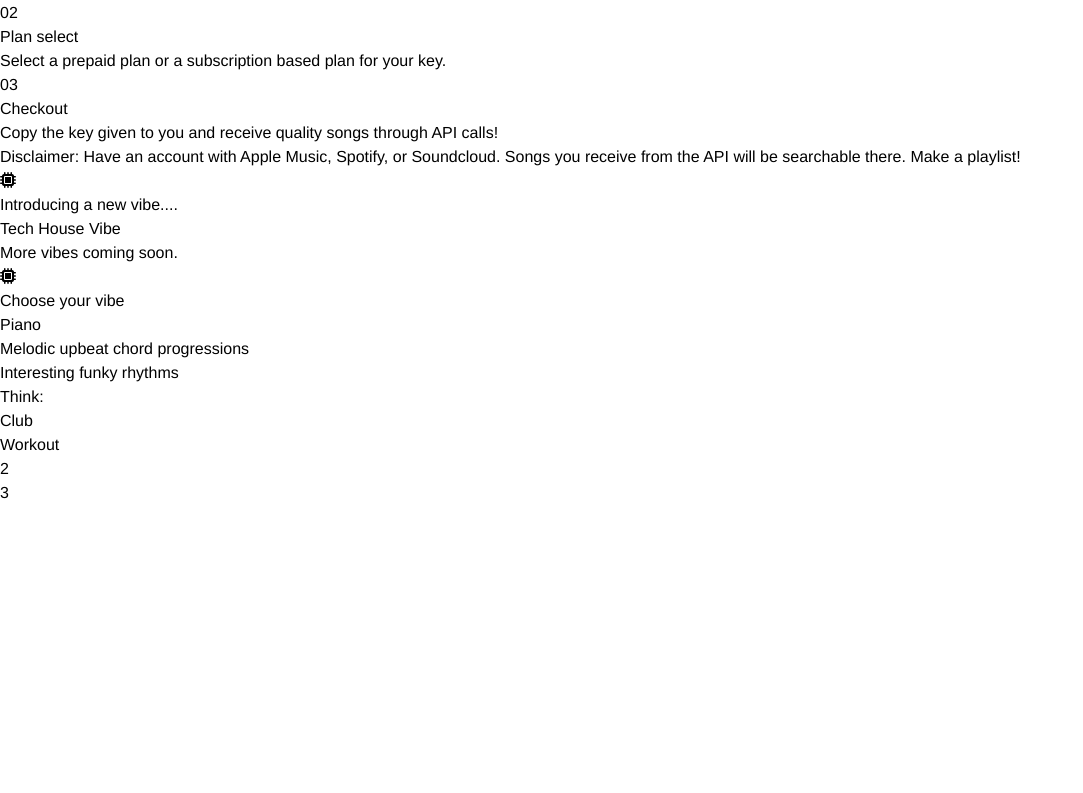
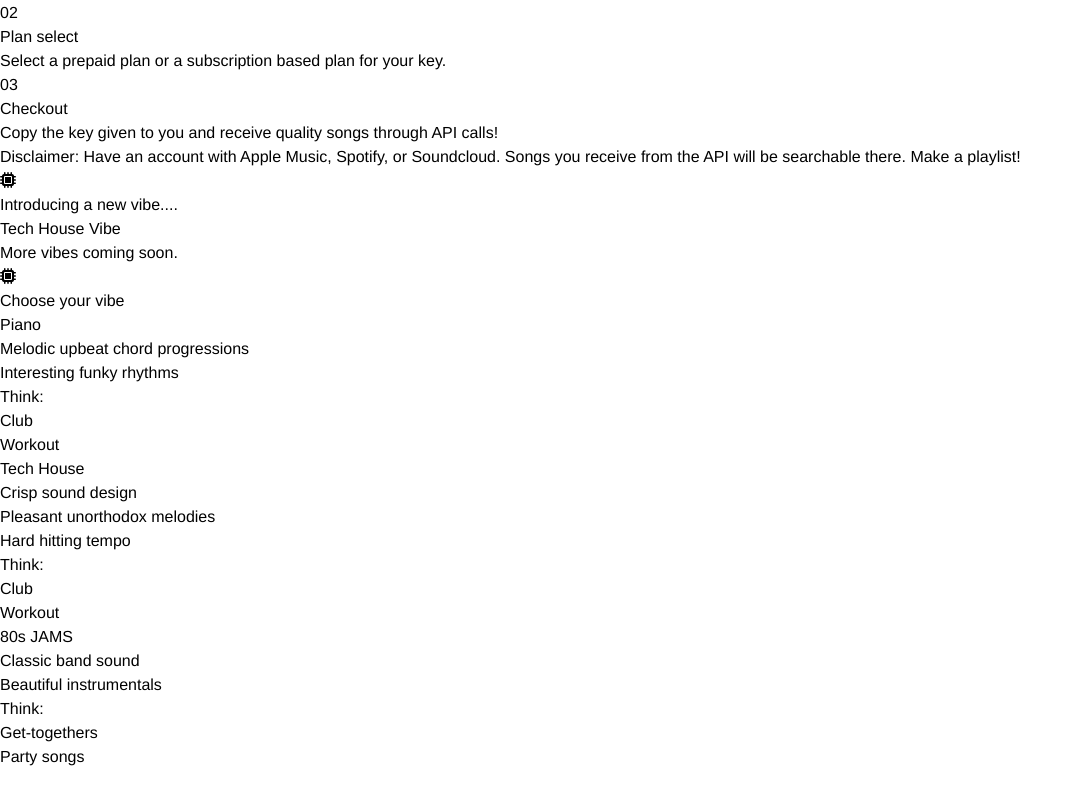
Before and after one commit to nickmcc90/Spotify-song-api, a React (Vite) app in the folder client/: page / in a window 1280 px wide. Shown: the part 878-1671 px from the top of the page, without its empty margins (0-1083 px from the left). Before the commit the page ends 1407 px from the top, so only its background shows below. Built offline with nearby package versions, Linux system fonts and the light colour scheme.

Commit message:
other two vibes have been added and configured per the template

```diff
--- a/client/src/components/vibesection.jsx
+++ b/client/src/components/vibesection.jsx
@@ -45,8 +45,11 @@ function VibeSection() {
         <div className='flex items-center my-5 mx-auto border overflow-auto flex-none w-[100%]
         h-[400px] flex-nowrap overflow-y-hidden overflow-x-hidden snap-mandatory snap-x scroll-smooth
         bg-black'>
+
           <div ref={firstvibe} className='snap-center w-[100%] text-center flex-none text-white'>
-            <div className="uppercase text-blue-500 text-3xl sm:text-4xl xl:text-5xl font-semibold py-6">Piano</div>
+            <div className="uppercase text-blue-500 text-3xl sm:text-4xl xl:text-5xl font-semibold py-6">
+              Piano
+            </div>
             <div className='font-thin mt-6 text-lg'>
               <div>Melodic upbeat chord progressions</div>
               <div>Interesting funky rhythms</div>
@@ -59,12 +62,42 @@ function VibeSection() {
               </div>
             </div>
           </div>
+
           <div ref={secondvibe} className='snap-center w-[100%] text-center flex-none text-white flex-col'>
-            2
+            <div className="uppercase text-green-500 text-3xl sm:text-4xl xl:text-5xl font-semibold py-6">
+              Tech House
+            </div>
+            <div className='font-thin mt-6 text-lg'>
+              <div>Crisp sound design</div>
+              <div>Pleasant unorthodox melodies</div>
+              <div>Hard hitting tempo</div>
+            </div>
+            <div className='py-6 text-lg'>
+              <div className='font-semibold'>Think:</div>
+              <div className='font-thin'>
+                <div>Club</div>
+                <div>Workout</div>
+              </div>
+            </div>
           </div>
+
           <div ref={thirdvibe} className='snap-center w-[100%] text-center flex-none text-white flex-col'>
-            3
+            <div className="text-[#c32bff] text-3xl sm:text-4xl xl:text-5xl font-semibold py-6">
+              80s JAMS
+            </div>
+            <div className='font-thin mt-6 text-lg'>
+              <div>Classic band sound</div>
+              <div>Beautiful instrumentals</div>
+            </div>
+            <div className='py-6 text-lg'>
+              <div className='font-semibold'>Think:</div>
+              <div className='font-thin'>
+                <div>Get-togethers</div>
+                <div>Party songs</div>
+              </div>
+            </div>
           </div>
+
         </div>
       </div>
       <div className='flex gap-5 justify-center'>
```
